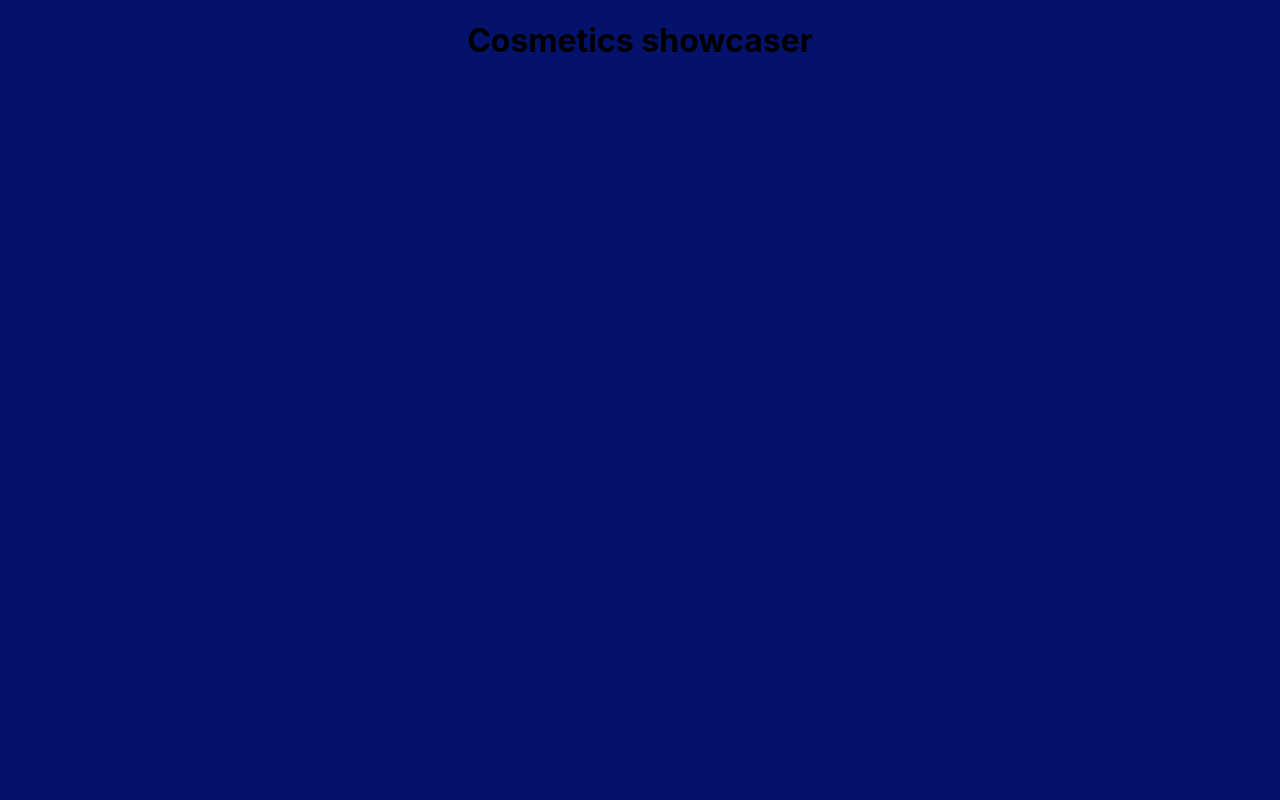
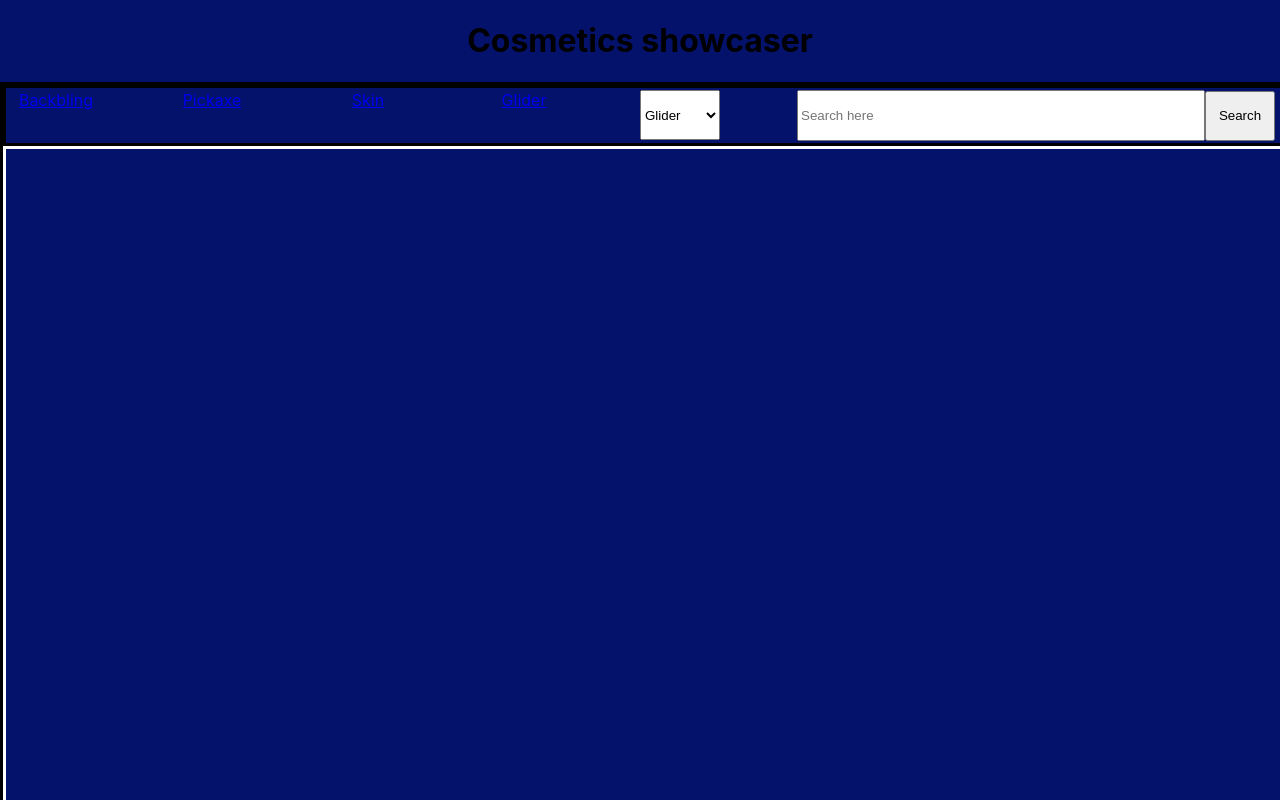
Before and after one commit to GittyEvil/Fortnite-Cosmetic-Showcaser, a React (Create React App) app in the folder fortnite-showcaser/: page / in a window 1280 px wide. Shown: the top 800 px of the page. Built offline with nearby package versions, Linux system fonts and the light colour scheme; no server answers.

Commit message:
fixar med ui

```diff
--- a/fortnite-showcaser/src/App.css
+++ b/fortnite-showcaser/src/App.css
@@ -7,6 +7,19 @@ body {
   background-color: rgb(4, 18, 107);
 }
 
+body::-webkit-scrollbar {
+  display: none;
+}
+/* för firefox */
+section {
+  scrollbar-width: none;
+}
+html {
+  scrollbar-width: none;
+}
+.element {
+  overflow: -moz-scrollbars-none;
+}
 .App-logo {
   height: 40vmin;
   pointer-events: none;
--- a/fortnite-showcaser/src/App.jsx
+++ b/fortnite-showcaser/src/App.jsx
@@ -1,9 +1,9 @@
 import './App.css';
 import React, { useState, useEffect } from 'react';
+import BodyContainer from './BodyContainer/bodyContainer';
 
 
-
-const API_KEY = process.env.REACT_APP_API_KEY;
+//const API_KEY = process.env.REACT_APP_API_KEY;
 
  function App() {
   const [cosmetic, setCosmetics] = useState([]);
@@ -19,7 +19,7 @@ const API_KEY = process.env.REACT_APP_API_KEY;
   return (
     <div className="App">
       <h1>Cosmetics showcaser</h1>
-
+      <BodyContainer/>
     </div>
   );
 }
--- a/fortnite-showcaser/src/BodyContainer/bodyContainer.css
+++ b/fortnite-showcaser/src/BodyContainer/bodyContainer.css
@@ -0,0 +1,47 @@
+.container {
+    border: 3px solid black;
+    height: 1000px;
+    width: 100vw;
+}
+
+.navcontainer {
+    width: 100vw;
+    height: 55px;
+    border: 3px solid black;
+    display: flex;
+    justify-content: space-between;
+    align-items: center;
+
+}
+
+.display {
+    width: 100px;
+    height: 50px;
+
+}
+.dropdown {
+    width: 100px;
+    height: 50px;
+    display: flex;
+    justify-content: center;
+}
+.searchbar {
+    width: 500px;
+    height: 50px;
+}
+
+.search {
+    width: 400px;
+    height: 45px;
+}
+
+.button1 {
+    width: 70px;
+    height: 50px;
+}
+
+.ItemList {
+    width: 99.5vw;
+    height: 950px;
+    border: white 3px solid;
+}
--- a/fortnite-showcaser/src/BodyContainer/bodyContainer.jsx
+++ b/fortnite-showcaser/src/BodyContainer/bodyContainer.jsx
@@ -0,0 +1,51 @@
+import './bodyContainer.css';
+
+function Boxes(props) {
+    return (
+    <div className='display'>
+            <a href="#">{props.title}</a>
+        </div>
+    )
+}
+
+function ItemLister() {
+    //var cosmeticsData = []
+
+    return (
+        <div className='ItemList'>
+
+        </div>
+    )
+}
+
+function BodyContainer() {
+
+    return(
+        <div className="container">
+            <div className="navcontainer">
+                <Boxes title="Backbling"/>
+                <Boxes title="Pickaxe"/>
+                <Boxes title="Skin"/>
+                <Boxes title="Glider"/>
+
+                <div className='dropdown'>
+                    <select name="Filter" id="filter">
+                    <option value="Glider">Glider</option>
+                    <option value="Skin">Skin</option>
+                    <option value="Backbling">Backbling</option>
+                    <option value="Pickaxe">Pickaxe</option>
+                    </select>
+                </div>
+                <div className='searchbar'>
+                    <input className='search'  type="text"placeholder="Search here" />
+                    <button className='button1'>Search</button>
+                </div>
+            </div>
+
+            <ItemLister/>
+
+        </div>
+    )
+}
+
+export default BodyContainer;
```
Also changed, not shown: fortnite-showcaser/src/BodyContainer/smallicon.png (added).
